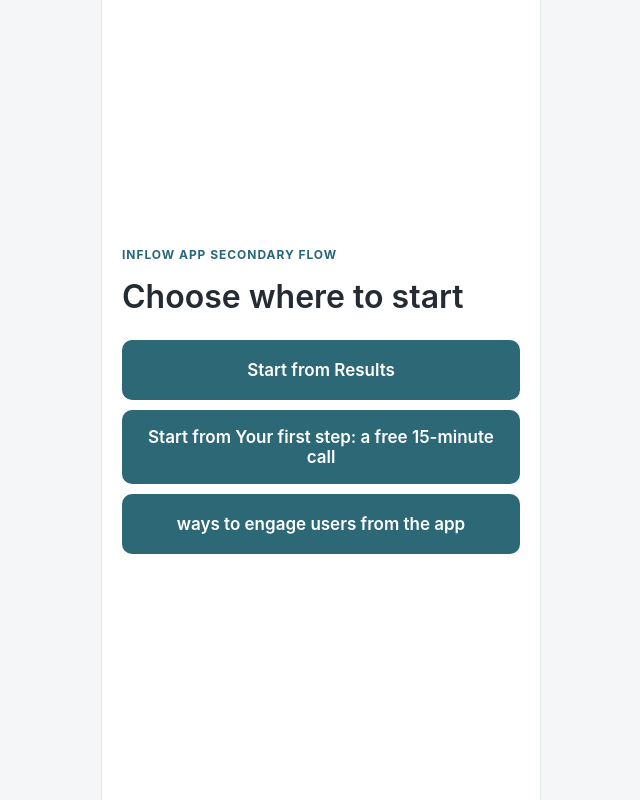
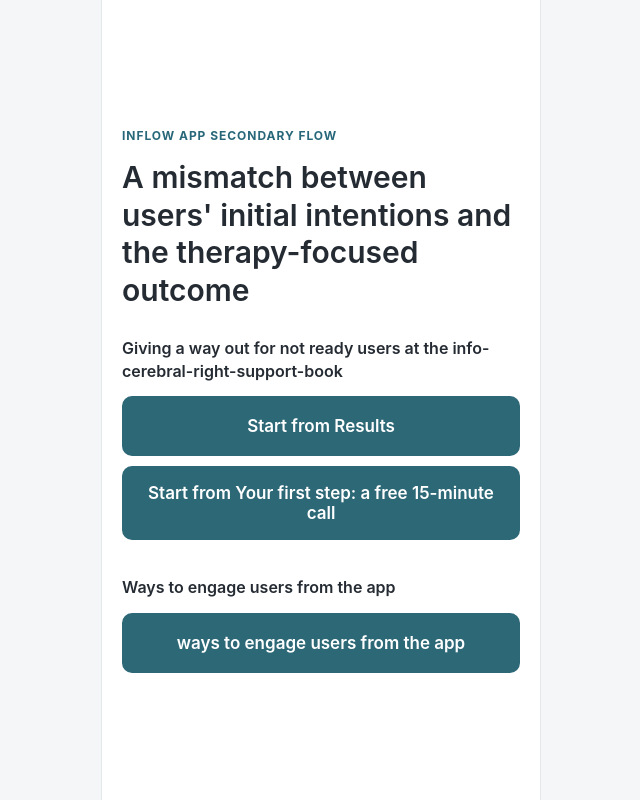
Before and after one commit to korneliagawrys-not/Motivation, a plain HTML site: page index.html in a window 1280 px wide. Shown: the whole page, without its empty margins (319-959 px from the left). Drawn offline with Linux system fonts and the light colour scheme.

Commit message:
Group prototype entry points by concept

```diff
--- a/app.js
+++ b/app.js
@@ -92,12 +92,18 @@ function button(label, action, variant = "primary") {
 function renderStart() {
   app.innerHTML = `<div class="shell start"><main class="content">
     <p class="eyebrow">Inflow app secondary flow</p>
-    <h1>Choose where to start</h1>
-    <div class="actions">
-      ${button("Start from Results", "start-results")}
-      ${button("Start from Your first step: a free 15-minute call", "start-call")}
-      ${button("ways to engage users from the app", "start-app")}
-    </div>
+    <h1>A mismatch between users' initial intentions and the therapy-focused outcome</h1>
+    <section class="start-section" aria-label="Giving a way out for not ready users">
+      <p class="start-section-label">Giving a way out for not ready users at the info-cerebral-right-support-book</p>
+      <div class="actions">
+        ${button("Start from Results", "start-results")}
+        ${button("Start from Your first step: a free 15-minute call", "start-call")}
+      </div>
+    </section>
+    <section class="start-section" aria-label="Ways to engage users from the app">
+      <p class="start-section-label">Ways to engage users from the app</p>
+      <div class="actions">${button("ways to engage users from the app", "start-app")}</div>
+    </section>
   </main></div>`;
 }
 
--- a/styles.css
+++ b/styles.css
@@ -50,8 +50,12 @@ p { color: #586674; font-size: 16px; line-height: 1.5; margin: 0 0 18px; }
 .secondary { background: #fff; border: 2px solid #2d6877; color: #2d6877; }
 .start .content { flex: 0; padding: 0; }
 .start .actions { margin-top: 24px; padding: 0; }
-.start h1 { margin-bottom: 0; }
+.start h1 { font-size: clamp(25px, 6vw, 30px); line-height: 1.25; margin-bottom: 0; }
 .start .eyebrow { margin-bottom: 14px; }
+.start-section { margin-top: 28px; }
+.start-section + .start-section { margin-top: 36px; }
+.start-section-label { color: #252b33; font-size: 16px; font-weight: 600; line-height: 1.4; margin: 0; overflow-wrap: anywhere; }
+.start-section .actions { margin-top: 14px; }
 .small { color: #687783; font-size: 13px; }
 
 .snapshot-wrap { background: #fff; margin: 0 auto; max-width: 478px; min-height: 100dvh; }
```
Also changed, not shown: 1 other file.
